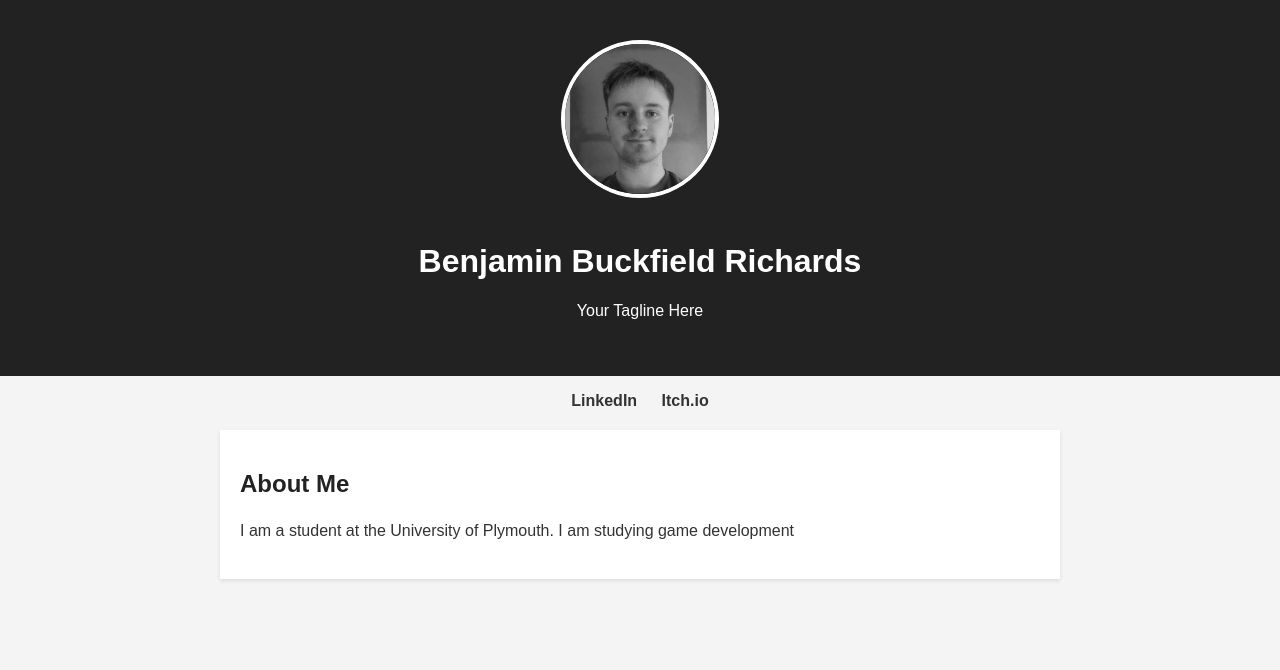
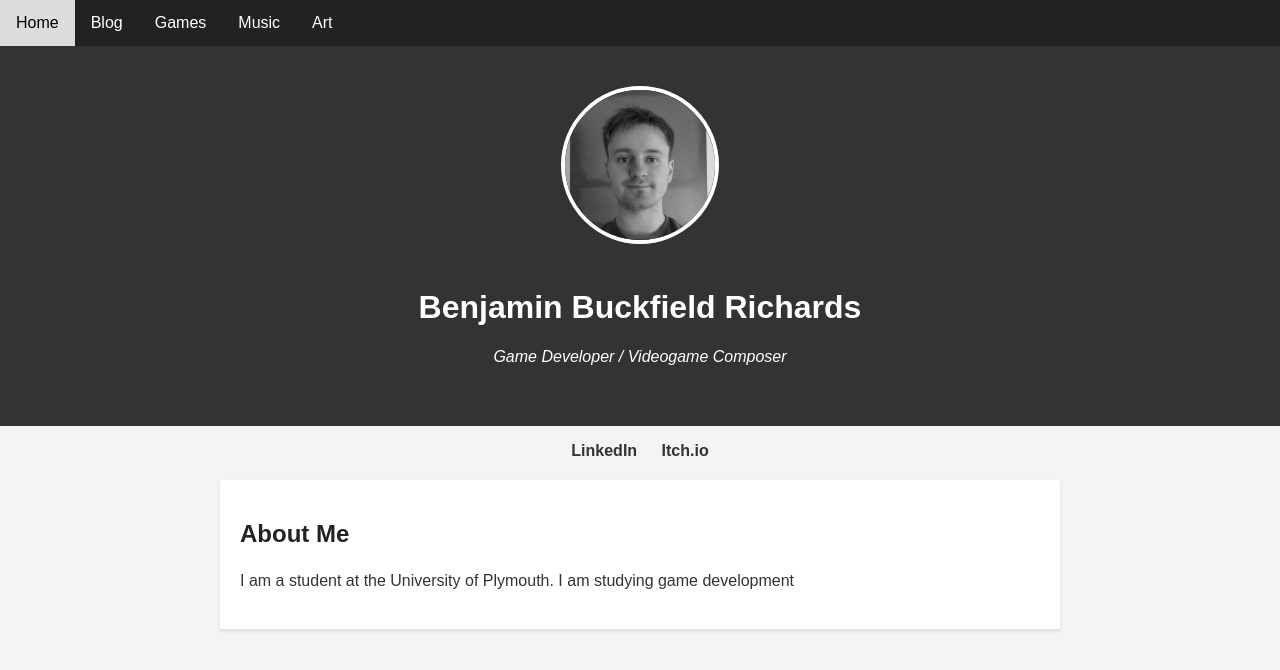
Before and after one commit to BenB-R/BenB-R.github.io, a plain HTML site: page home/home.html in a window 1280 px wide. Drawn offline with Linux system fonts and the light colour scheme.

Commit message:
nagivation

```diff
--- a/home/home.css
+++ b/home/home.css
@@ -6,10 +6,39 @@ body {
     background-color: #f4f4f4;
 }
 
+.main-navigation {
+    background-color: #222;
+    color: #fff;
+}
+
+.main-navigation ul {
+    padding: 0;
+    margin: 0;
+    list-style-type: none;
+    overflow: hidden;
+}
+
+.main-navigation li {
+    float: left;
+}
+
+.main-navigation li a {
+    display: block;
+    color: white;
+    text-align: center;
+    padding: 14px 16px;
+    text-decoration: none;
+}
+
+.main-navigation li a:hover {
+    background-color: #ddd;
+    color: black;
+}
+
 header {
     text-align: center;
     padding: 40px;
-    background-color: #222;
+    background-color: #333;
     color: #fff;
 }
 
@@ -58,3 +87,9 @@ header {
 .about-me p {
     line-height: 1.6;
 }
+
+.clearfix::after {
+    content: "";
+    clear: both;
+    display: table;
+}
--- a/home/home.html
+++ b/home/home.html
@@ -7,10 +7,19 @@
     <link rel="stylesheet" href="home.css">
 </head>
 <body>
+    <nav class="main-navigation">
+        <ul>
+            <li><a href="home.html">Home</a></li>
+            <li><a href="blog/index.html">Blog</a></li>
+            <li><a href="games/index.html">Games</a></li>
+            <li><a href="music/index.html">Music</a></li>
+            <li><a href="art/index.html">Art</a></li>
+        </ul>
+    </nav>
     <header>
         <img src="images/me.jpg" alt="Profile Image" class="profile-photo">
         <h1>Benjamin Buckfield Richards</h1>
-        <p class="Game Developer / Videogame Composer">Your Tagline Here</p>
+        <p class="tagline">Game Developer / Videogame Composer</p>
     </header>
     <nav class="social-links">
         <ul>
```
